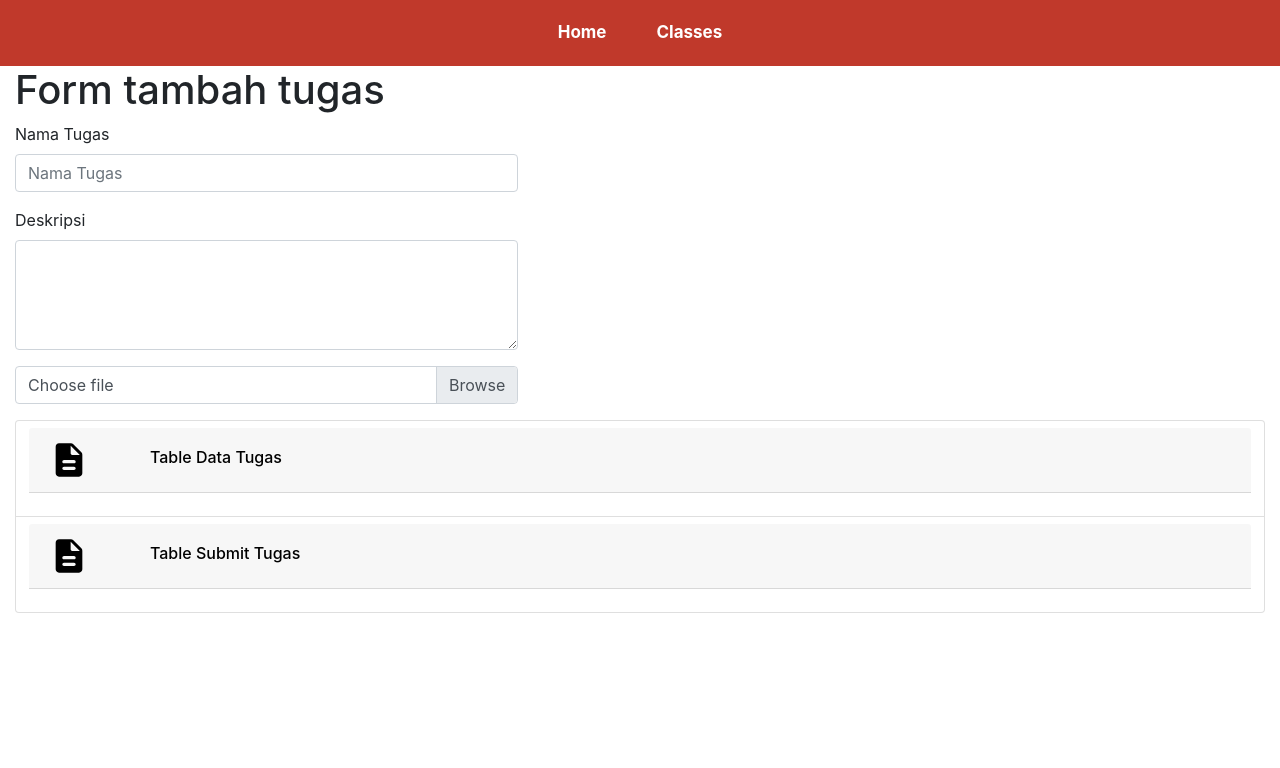
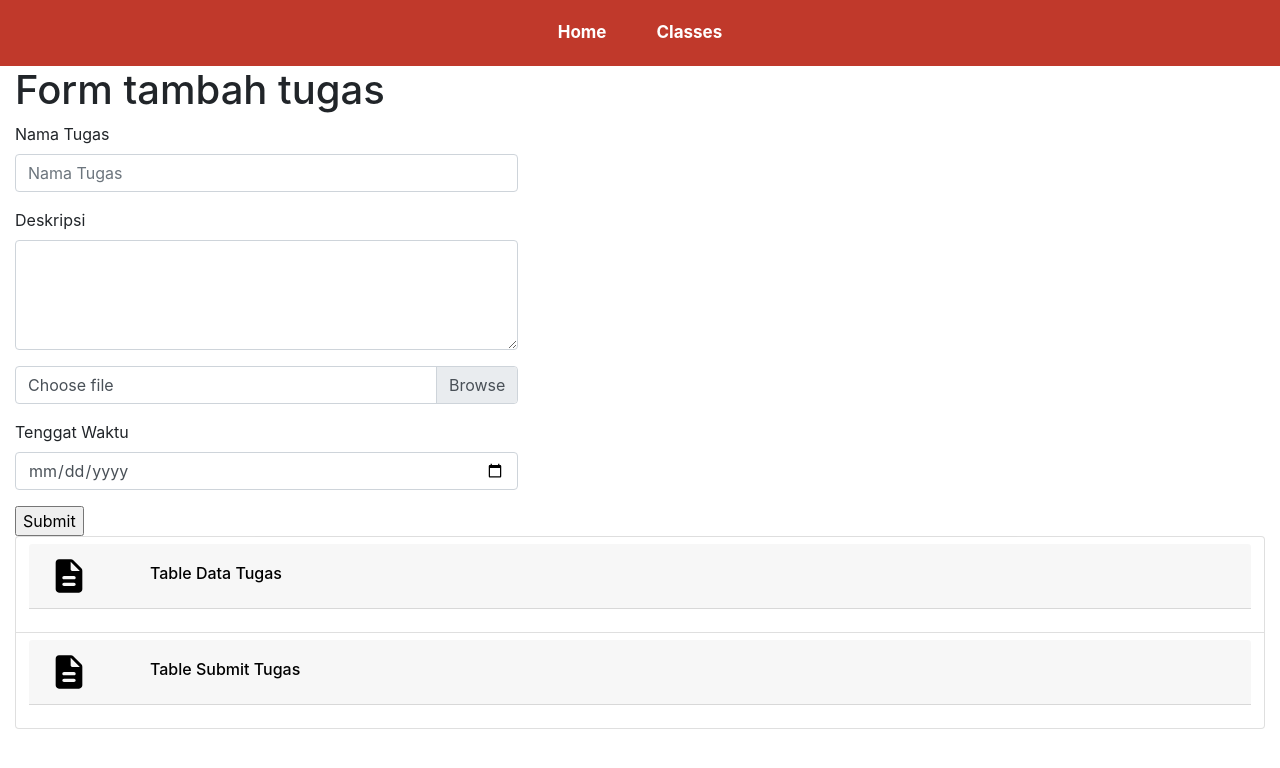
Before and after one commit to muchtaromyahya/aplikasi-SiOce, a React (Create React App) app: page / in a window 1280 px wide. Shown: the top 768 px of the page. Built offline with nearby package versions, Linux system fonts and the light colour scheme.

Commit message:
nice to nice to now you lets do'it again

```diff
--- a/package.json
+++ b/package.json
@@ -8,6 +8,7 @@
     "@testing-library/user-event": "^12.1.10",
     "axios": "^0.21.0",
     "bootstrap": "^4.5.3",
+    "dotenv": "^8.2.0",
     "react": "^17.0.1",
     "react-bootstrap": "^1.4.0",
     "react-dom": "^17.0.1",
@@ -30,7 +31,7 @@
     "prettier": "^2.2.1"
   },
   "scripts": {
-    "start": "set PORT=8080 && react-scripts start",
+    "start": "react-scripts start",
     "build": "react-scripts build",
     "test": "react-scripts test",
     "eject": "react-scripts eject",
--- a/src/components/mainTask/index.js
+++ b/src/components/mainTask/index.js
@@ -1,11 +1,41 @@
 /* eslint-disable jsx-a11y/label-has-associated-control */
-import React from 'react';
+import React, { useState } from 'react';
 import './style.css';
 import { Card, Button, Accordion, Table } from 'react-bootstrap';
 import { Form, FormGroup, Label, Input } from 'reactstrap';
 import { taskIcon } from '../../assets';
+import appService from '../../services/appService';
 
 const MainTask = () => {
+  const [namatugas, setNamaTugas] = useState('');
+  const [deskripsi, setDeskripsi] = useState('');
+  const [fileUpload, setfileUpload] = useState('');
+  const [expired, setExpired] = useState('');
+
+  const [isLoading, setIsLoading] = useState(false);
+
+  const onSubmitForm = () => {
+    setIsLoading(true);
+    appService
+      .CreateAssignment(
+        namatugas,
+        deskripsi,
+        fileUpload,
+        expired,
+        '5fdce47dfcc7d100171f8f81'
+      )
+      .then((res) => {
+        console.log(res.data);
+      })
+      .catch((err) => {
+        console.log(err);
+        console.log(process.env);
+      })
+      .finally(() => {
+        setIsLoading(false);
+      });
+  };
+
   return (
     <div className="container-fluid">
       <div className="row">
@@ -15,7 +45,12 @@ const MainTask = () => {
       </div>
       <div className="row">
         <div className="col-5">
-          <Form>
+          <Form
+            onSubmit={(e) => {
+              e.preventDefault();
+              onSubmitForm();
+            }}
+          >
             <FormGroup>
               <Label for="Nama Tugas">Nama Tugas</Label>
               <Input
@@ -23,9 +58,10 @@ const MainTask = () => {
                 name="ntugas"
                 id="ntugas"
                 placeholder="Nama Tugas"
-                // onChange={(e) => {
-                //   setUsername(e.target.value);
-                // }}
+                value={namatugas}
+                onChange={(e) => {
+                  setNamaTugas(e.target.value);
+                }}
               />
             </FormGroup>
             <FormGroup>
@@ -36,6 +72,10 @@ const MainTask = () => {
                 className="form-control"
                 id="textAreaExample"
                 rows="4"
+                value={deskripsi}
+                onChange={(e) => {
+                  setDeskripsi(e.target.value);
+                }}
               />
             </FormGroup>
             <FormGroup>
@@ -51,13 +91,28 @@ const MainTask = () => {
                     type="file"
                     class="custom-file-input"
                     id="inputGroupFile01"
-                    // onChange={(e) => {
-                    //   setUsername(e.target.value);
-                    // }}
+                    value={fileUpload}
+                    onChange={(e) => {
+                      setfileUpload(e.target.value);
+                    }}
                   />
                 </div>
               </div>
             </FormGroup>
+            <FormGroup>
+              <Label for="Timpestamp">Tenggat Waktu</Label>
+              <Input
+                type="date"
+                name="timestamp"
+                id="timestamp"
+                placeholder=""
+                value={expired}
+                onChange={(e) => {
+                  setExpired(e.target.value);
+                }}
+              />
+            </FormGroup>
+            <input type="submit" value="Submit" disabled={isLoading} />
           </Form>
         </div>
       </div>
--- a/src/config/rest.js
+++ b/src/config/rest.js
@@ -1,3 +1,5 @@
 export default {
   LOGIN: '/login',
+  ASSIGNMENT: '/assignments',
+  UPLOAD: 'uploads',
 };
--- a/src/services/appService.js
+++ b/src/services/appService.js
@@ -1,8 +1,52 @@
 import BaseService from './baseService';
 import API from '../config/rest';
+// const testing = (limit, offset, searchKey) => {
+//   return BaseService.get(API.PRODUCT(limit, offset, searchKey));
+// };
 
-const testing = (limit, offset, searchKey) => {
-  return BaseService.get(API.PRODUCT(limit, offset, searchKey));
+const CreateAssignment = (
+  name,
+  description,
+  expired,
+  fileAssignments,
+  classId
+) => {
+  return BaseService.post(API.ASSIGNMENT, {
+    name,
+    description,
+    expired,
+    fileAssignments,
+    classId,
+  });
 };
 
-export default { testing };
+const GetAssignment = () => {
+  return BaseService.get(API.ASSIGNMENT);
+};
+
+const PutAssignment = (
+  name,
+  description,
+  expired,
+  fileAssignments,
+  classId
+) => {
+  return BaseService.put(API.ASSIGNMENT, {
+    name,
+    description,
+    expired,
+    fileAssignments,
+    classId,
+  });
+};
+
+const DeleteAssignment = (id) => {
+  return BaseService.delete(`${API.ASSIGNMENT}/${id}`);
+};
+
+export default {
+  CreateAssignment,
+  GetAssignment,
+  PutAssignment,
+  DeleteAssignment,
+};
```
Also changed, not shown: 2 other files (tests, documents, lock files or other folders).
